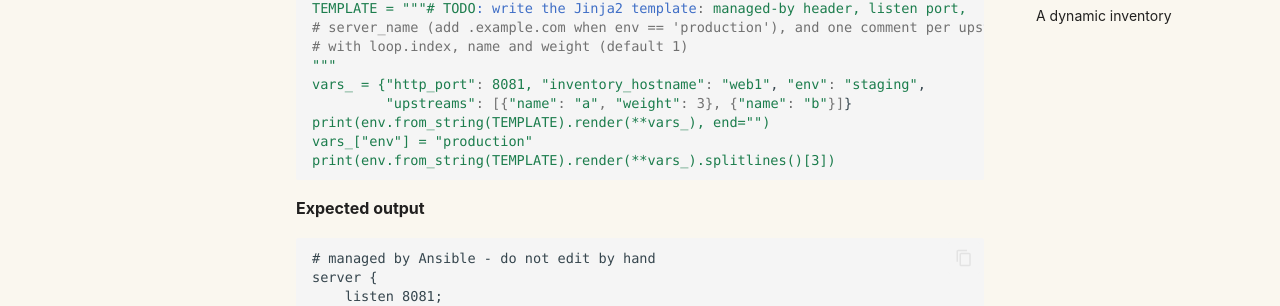
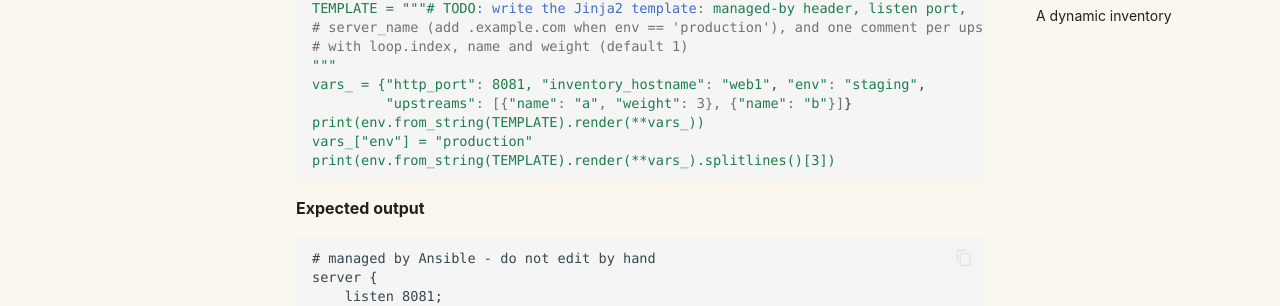
Before and after one commit to SIGILIPELLI/ansible-mastery-path, an MkDocs documentation site: the page built from docs/quiz.md, in a window 1280 px wide and 900 px high, scrolled down 7103 px. Shown: the part 146-452 px from the top of the window. Built offline with MkDocs 1.6.1 and Material for MkDocs 9.7.7, drawn with Linux system fonts in a browser that asks for light colours; comment, search, counter and statistics services are not loaded.

Commit message:
Fix challenge output
Co-Authored-By: Claude Sonnet 5.5 <noreply@anthropic.com>

````diff
--- a/docs/quiz.md
+++ b/docs/quiz.md
@@ -243,7 +243,7 @@ TEMPLATE = """# TODO: write the Jinja2 template: managed-by header, listen port,
 """
 vars_ = {"http_port": 8081, "inventory_hostname": "web1", "env": "staging",
          "upstreams": [{"name": "a", "weight": 3}, {"name": "b"}]}
-print(env.from_string(TEMPLATE).render(**vars_), end="")
+print(env.from_string(TEMPLATE).render(**vars_))
 vars_["env"] = "production"
 print(env.from_string(TEMPLATE).render(**vars_).splitlines()[3])
 ```
@@ -276,7 +276,7 @@ server {
 &quot;&quot;&quot;
 vars_ = {&quot;http_port&quot;: 8081, &quot;inventory_hostname&quot;: &quot;web1&quot;, &quot;env&quot;: &quot;staging&quot;,
          &quot;upstreams&quot;: [{&quot;name&quot;: &quot;a&quot;, &quot;weight&quot;: 3}, {&quot;name&quot;: &quot;b&quot;}]}
-print(env.from_string(TEMPLATE).render(**vars_), end=&quot;&quot;)
+print(env.from_string(TEMPLATE).render(**vars_))
 vars_[&quot;env&quot;] = &quot;production&quot;
 print(env.from_string(TEMPLATE).render(**vars_).splitlines()[3])
 </code></pre>
````
